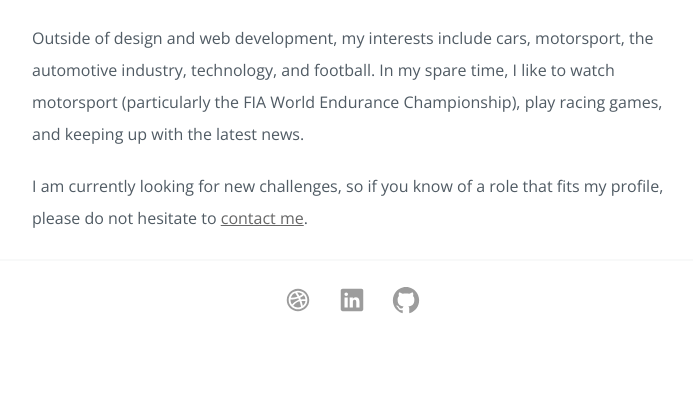
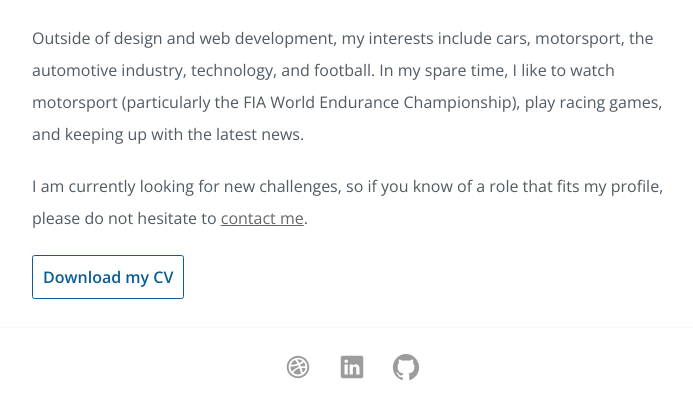
Before and after one commit to bgjerlow/portfolio-website, a PHP site: page /about in a window 1280 px wide. Shown: the part 471-879 px from the top of the page, without its empty margins (288-981 px from the left). Before the commit the page ends 784 px from the top, so only its background shows below. Run offline with PHP 8.4, Linux system fonts and the light colour scheme; some libraries are stand-ins or nearby versions.

Commit message:
Added downloadable CV on About page

```diff
--- a/about.php
+++ b/about.php
@@ -21,6 +21,10 @@
         <p class="aboutText">Outside of design and web development, my interests include cars, motorsport, the automotive industry, technology, and football. In my spare time, I like to watch motorsport (particularly the FIA World Endurance Championship), play racing games, and keeping up with the latest news.</p>
 
         <p class="aboutText">I am currently looking for new challenges, so if you know of a role that fits my profile, please do not hesitate to <a href="contact" class="itemLink">contact me</a>.</p>
+
+        <div id="downloadCV">
+            <a class="button" href="archive/Bo-Gjerlow-CV.pdf">Download my CV</a>
+        </div>
     </main>
 
     <?php include 'inc/footer.php';?>
--- a/css/style.css
+++ b/css/style.css
@@ -213,6 +213,19 @@ nav a:hover {
 .aboutText {
     margin-bottom: 20px;
     margin-top: 20px;
+}
+
+#downloadCV {
+    margin-top: 35px;
+    margin-bottom: 40px;
+}
+
+#downloadCV a {
+    font-family: 'Open Sans', sans-serif;
+    font-weight: 600;
+    text-decoration: none;
+    padding: 10px;
+    margin-top: 10px;
 }
 
 
```
Also changed, not shown: 1 other file.
